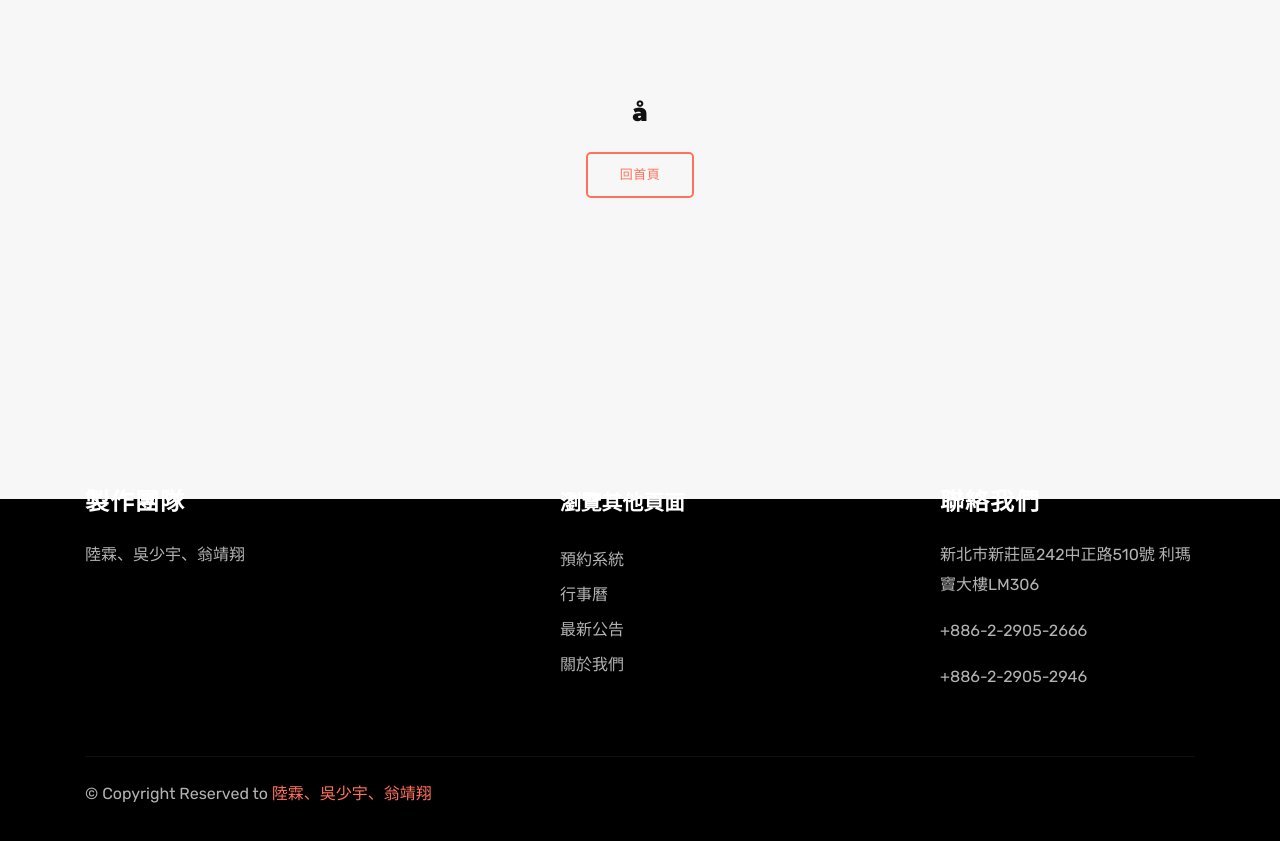
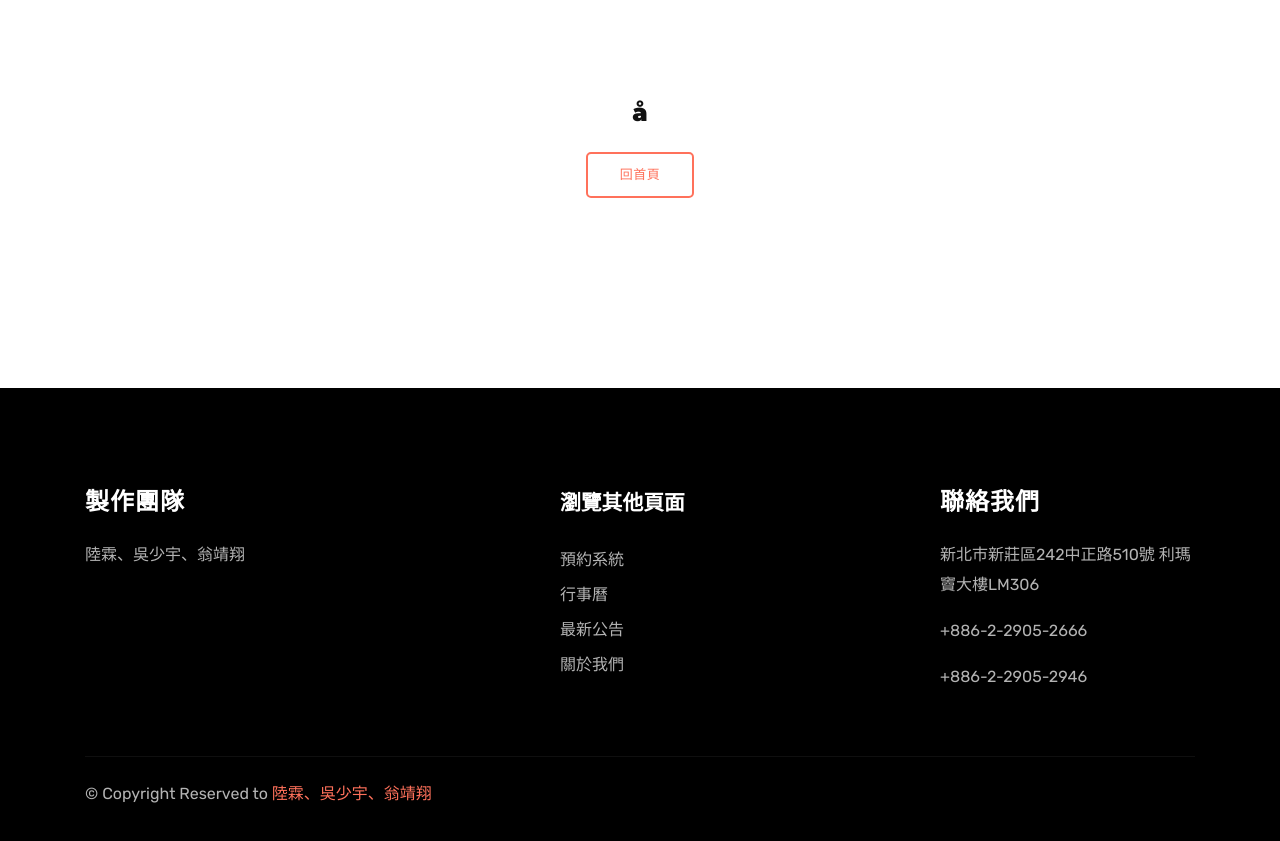
Before and after one commit to sky04281/Web-Assignment-FJUIM, a PHP site: the page made by theme/im_message.php in a window 1280 px wide. Shown: the part 299-1140 px from the top of the page. Run offline with PHP 8.4, Linux system fonts and the light colour scheme; a user stored in the database is signed in; some libraries are stand-ins or nearby versions.

Commit message:
Update im_message.php

```diff
--- a/theme/im_message.php
+++ b/theme/im_message.php
@@ -47,7 +47,7 @@
 </section>
 
 <!-- section portfolio start -->
-<section class="section portfolio">
+<section class="contact-form-wrap section">
 	<div class="container">
 		<div class="row justify-content-center">
 			<div class="col-lg-8">
```
